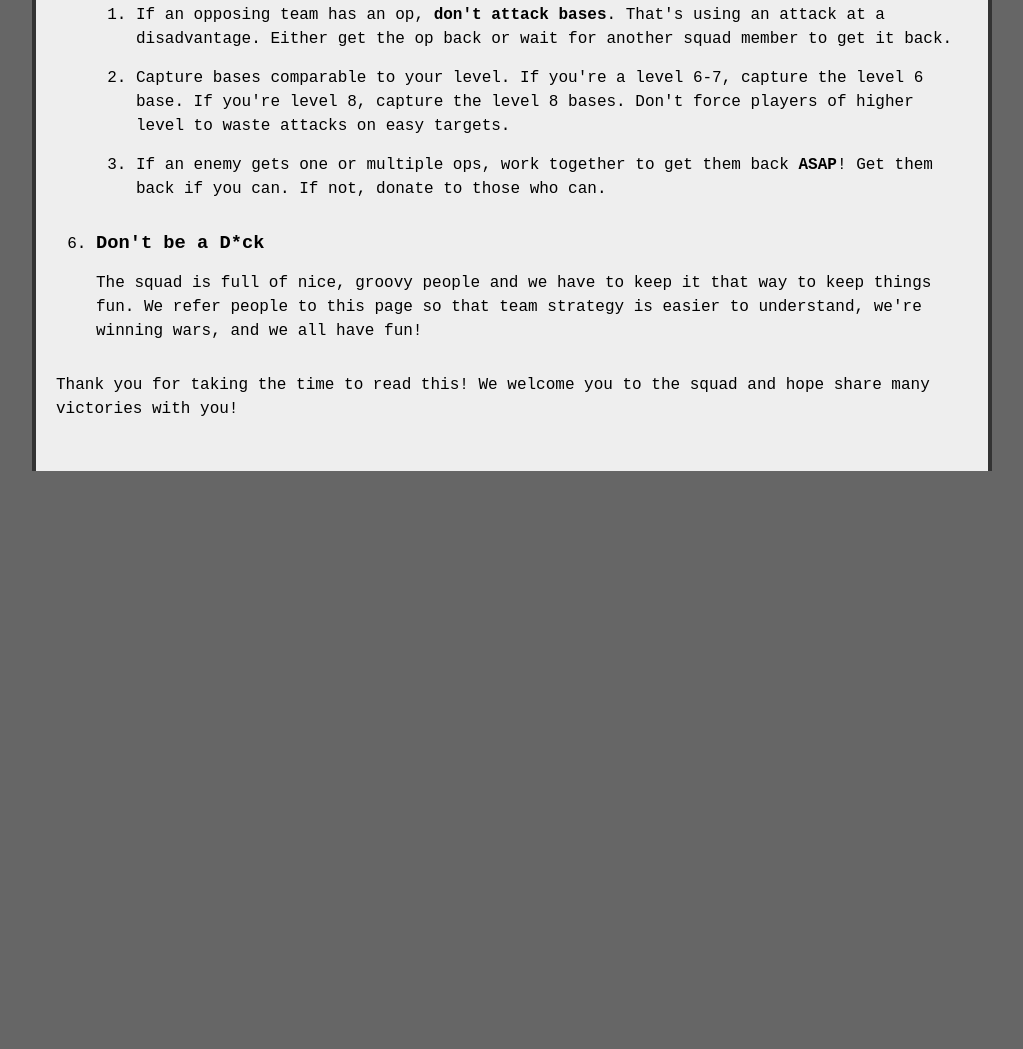
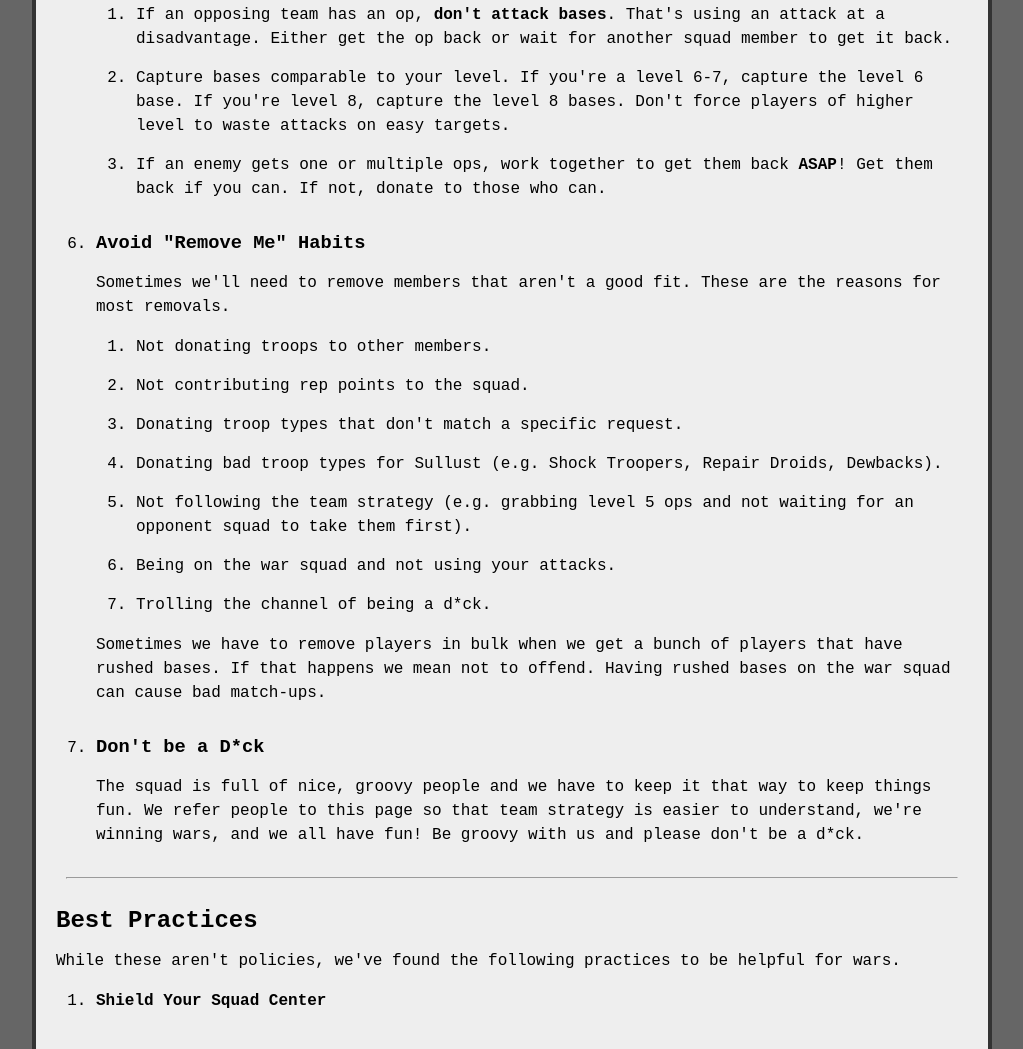
Before and after one commit to snokesblokes/snokesblokes, a plain HTML site: page index.html in a window 1280 px wide. Shown: the part 1689-2738 px from the top of the page, without its empty margins (128-1151 px from the left). Before the commit the page ends 2160 px from the top, so only its background shows below. Drawn offline with Linux system fonts and the light colour scheme.

Commit message:
Update strategy.

```diff
--- a/index.html
+++ b/index.html
@@ -44,6 +44,10 @@
         margin-bottom: 15px;
       }
 
+      hr {
+        margin: 30px 10px;
+      }
+
     </style>
   </head>
   <body>
@@ -56,13 +60,13 @@
         Hi! You're probably here because you're a part of the <strong>SnokesBlokes</strong> squad on Star Wars Commander. Welcome to the team!
       </p>
 
-      <h2>Why am I Here?</h2>
+      <h2>Team Strategy and Policy</h2>
       <p>
         We are a war squad. We're good at it because we adhere to a consistent team strategy. To be a Bloke, we require all members to follow said strategy. Teamwork is key to winning wars!
       </p>
 
       <p>
-        Please see squad policies and guidelines below.
+        Please see our squad policies and guidelines below.
       </p>
 
       <ol>
@@ -133,19 +137,40 @@
           </p>
         </li>
         <li>
+          <h3>Avoid "Remove Me" Habits</h3>
+          <p>
+            Sometimes we'll need to remove members that aren't a good fit. These are the reasons for most removals.
+          </p>
+          <ol>
+            <li>Not donating troops to other members.</li>
+            <li>Not contributing rep points to the squad.</li>
+            <li>Donating troop types that don't match a specific request.</li>
+            <li>Donating bad troop types for Sullust (e.g. Shock Troopers, Repair Droids, Dewbacks).</li>
+            <li>Not following the team strategy (e.g. grabbing level 5 ops and not waiting for an opponent squad to take them first).</li>
+            <li>Being on the war squad and not using your attacks.</li>
+            <li>Trolling the channel of being a d*ck.</li>
+          </ol>
+          <p>
+            Sometimes we have to remove players in bulk when we get a bunch of players that have rushed bases. If that happens we mean not to offend. Having rushed bases on the war squad can cause bad match-ups.
+          </p>
+        </li>
+        <li>
           <h3>Don't be a D*ck</h3>
           <p>
-            The squad is full of nice, groovy people and we have to keep it that way to keep things fun. We refer people to this page so that team strategy is easier to understand, we're winning wars, and we all have fun!
+            The squad is full of nice, groovy people and we have to keep it that way to keep things fun. We refer people to this page so that team strategy is easier to understand, we're winning wars, and we all have fun! Be groovy with us and please don't be a d*ck.
           </p>
         </li>
       </ol>
-
-      <p style="margin: 30px 0">
-        Thank you for taking the time to read this! We welcome you to the squad and hope share many victories with you!
+      <hr/>
+      <h2>Best Practices</h2>
+      <p>
+        While these aren't policies, we've found the following practices to be helpful for wars.
       </p>
-
-
-
+      <ol>
+        <li>
+          <strong>Shield Your Squad Center</strong>
+        </li>
+      </ol>
     </div>
 
   </body>
```
